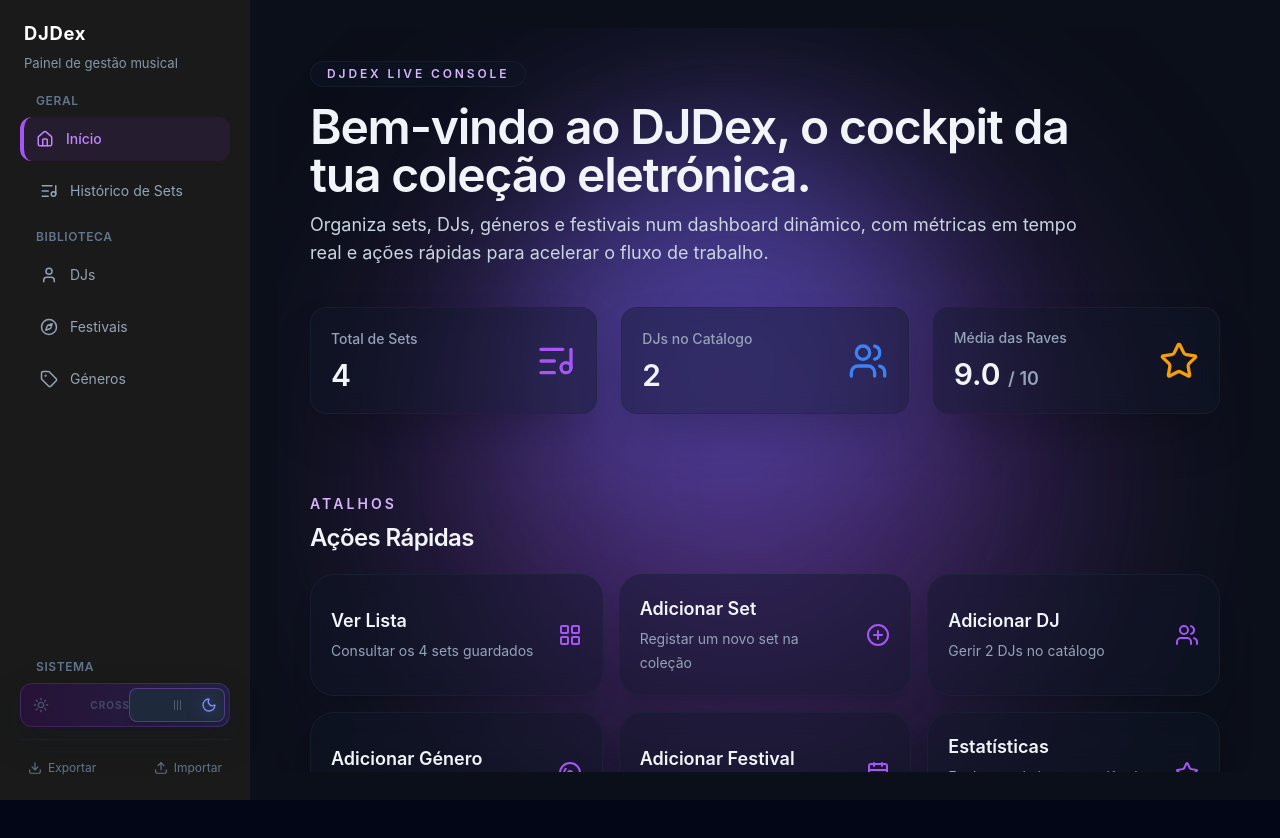
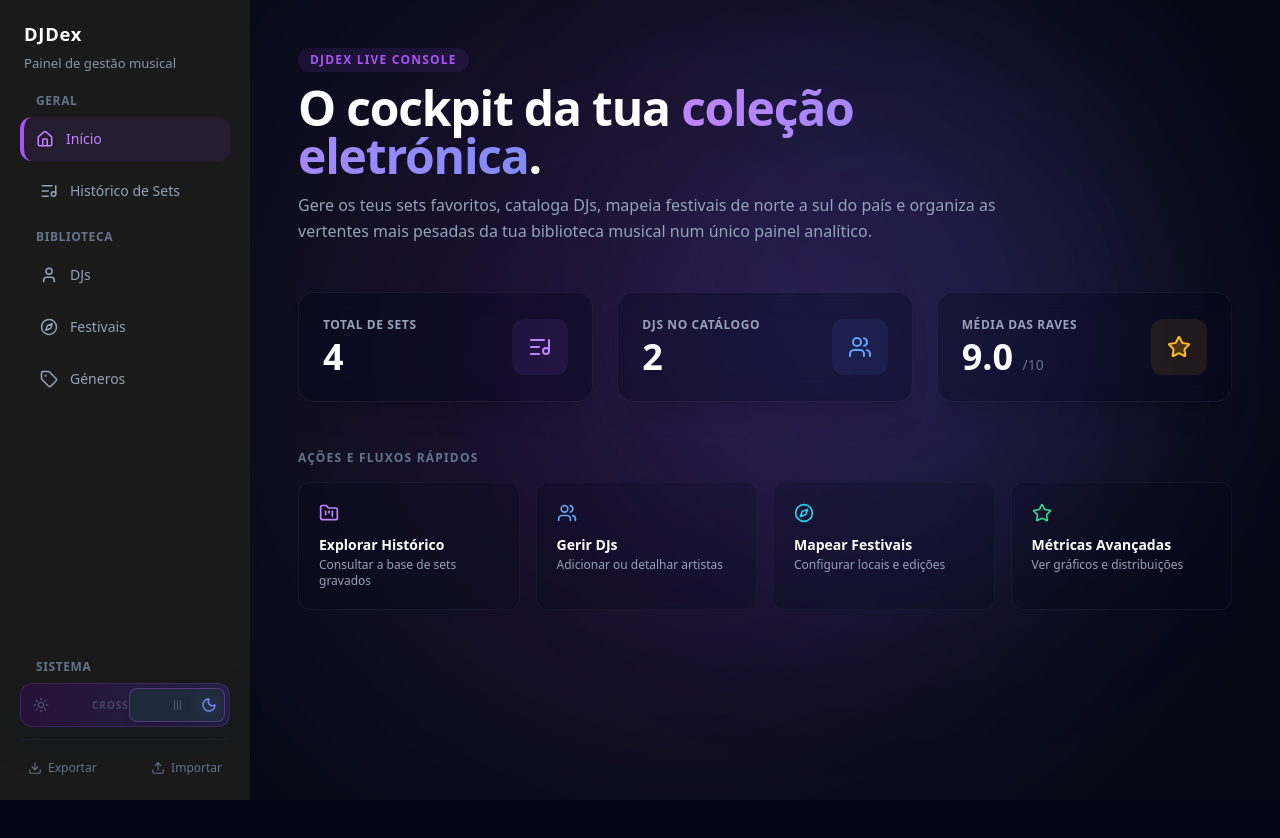
Before and after one commit to opaulosilva233/DJDex, a React (Vite) app: page / in a window 1280 px wide. Shown: the top 838 px of the page. Built offline with nearby package versions, Linux system fonts and the light colour scheme.

Commit message:
feat: enhance Home component layout and styling; improve visual hierarchy and user interaction elements for better user experience

```diff
--- a/src/App.jsx
+++ b/src/App.jsx
@@ -226,7 +226,7 @@ export default function App() {
 
   return (
     <BrowserRouter>
-      <div className="h-screen w-screen overflow-hidden flex bg-[#0b0f19]">
+      <div className="h-screen w-screen overflow-hidden flex bg-[#060913] font-sans antialiased">
         <Navbar
           generos={generos}
           djs={djs}
@@ -237,11 +237,10 @@ export default function App() {
           toggleDarkMode={toggleDarkMode}
         />
 
-        <div className="app-main flex-1 h-full relative flex flex-col min-w-0">
         <div className="flex-1 h-full overflow-y-auto relative bg-transparent">
           <div className="absolute inset-0 pointer-events-none overflow-hidden z-0">
-              <div className="absolute top-[10%] left-[5%] w-[450px] h-[450px] bg-purple-600/30 dark:bg-purple-500/35 rounded-full blur-[90px] animate-aurora-1" />
-              <div className="absolute bottom-[15%] right-[10%] w-[500px] h-[500px] bg-cyan-600/25 dark:bg-indigo-500/35 rounded-full blur-[100px] animate-aurora-2" />
+            <div className="absolute top-[-10%] left-[-5%] w-[600px] h-[600px] bg-purple-600/20 dark:bg-purple-500/15 rounded-full blur-[110px] animate-aurora-1" />
+            <div className="absolute bottom-[10%] right-[-10%] w-[650px] h-[650px] bg-cyan-600/20 dark:bg-indigo-500/15 rounded-full blur-[130px] animate-aurora-2" />
           </div>
 
           <div className="relative z-10 w-full min-h-full">
@@ -388,7 +387,6 @@ export default function App() {
           </div>
         </div>
       </div>
-      </div>
     </BrowserRouter>
   )
 }
--- a/src/pages/Home.jsx
+++ b/src/pages/Home.jsx
@@ -1,133 +1,125 @@
+import React from 'react'
 import { useNavigate } from 'react-router-dom'
-import { CalendarPlus, Disc3, LayoutGrid, ListMusic, PlusCircle, Star, Users } from 'lucide-react'
+import { ListMusic, Users, Star, Compass, FolderKanban } from 'lucide-react'
 
-export default function Home({ generos = [], sets = [], djs = [], festivais = [] }) {
+export default function Home({ sets = [], djs = [], festivais = [], generos = [] }) {
   const navigate = useNavigate()
-	const totalSets = sets.length
-	const totalDjs = djs.length
-	const totalFestivais = festivais.length
-	const totalGeneros = generos.length
-	const averageRating =
-		sets.length > 0
-			? sets.reduce((sum, set) => sum + (Number(set.avaliacao) || 0), 0) / sets.length
-			: 0
 
-	const quickActions = [
-		{
-			label: 'Ver Lista',
-			description: `Consultar os ${totalSets} sets guardados`,
-			icon: LayoutGrid,
-			onClick: () => navigate('/lista'),
-		},
-		{
-			label: 'Adicionar Set',
-			description: 'Registar um novo set na coleção',
-			icon: PlusCircle,
-			onClick: () => navigate('/adicionar'),
-		},
-		{
-			label: 'Adicionar DJ',
-			description: `Gerir ${totalDjs} DJs no catálogo`,
-			icon: Users,
-			onClick: () => navigate('/djs/adicionar'),
-		},
-		{
-			label: 'Adicionar Género',
-			description: `Gerir ${totalGeneros} géneros musicais`,
-			icon: Disc3,
-			onClick: () => navigate('/generos/adicionar'),
-		},
-		{
-			label: 'Adicionar Festival',
-			description: `Gerir ${totalFestivais} festivais no sistema`,
-			icon: CalendarPlus,
-			onClick: () => navigate('/festivais/adicionar'),
-		},
-		{
-			label: 'Estatísticas',
-			description: 'Explorar métricas e tendências do catálogo',
-			icon: Star,
-			onClick: () => navigate('/estatisticas'),
-		},
-	]
+  // Cálculo da média de avaliações
+  const mediaAvaliacao = sets.length > 0
+    ? (sets.reduce((acc, curr) => acc + Number(curr.avaliacao || 0), 0) / sets.length).toFixed(1)
+    : '0.0'
 
   return (
-		<div className="w-full p-8 flex flex-col gap-8">
+    <div className="w-full p-8 md:p-12 flex flex-col gap-12">
 
-			<div className="relative z-10 mx-auto flex w-full max-w-7xl flex-1 flex-col gap-10 text-slate-900 dark:text-slate-100">
-				<section className="space-y-4">
-					<p className="inline-flex items-center rounded-full border border-slate-200/50 bg-white/5 px-4 py-1 text-xs font-semibold uppercase tracking-[0.24em] text-purple-700 backdrop-blur-md shadow-xl dark:border-slate-800/50 dark:bg-slate-900/40 dark:text-purple-300 dark:shadow-2xl">
-						DJDex live console
-					</p>
-					<div className="max-w-3xl space-y-3">
-						<h1 className="text-4xl font-semibold tracking-tight sm:text-5xl">
-							Bem-vindo ao DJDex, o cockpit da tua coleção eletrónica.
+      {/* Cabeçalho de Alto Impacto */}
+      <div className="flex flex-col gap-3 max-w-3xl">
+        <span className="text-xs font-bold uppercase tracking-widest text-purple-500 bg-purple-500/10 px-3 py-1 rounded-full w-fit">
+          DJDex Live Console
+        </span>
+        <h1 className="text-4xl md:text-5xl font-black tracking-tight text-slate-900 dark:text-white leading-none">
+          O cockpit da tua <span className="bg-clip-text text-transparent bg-gradient-to-r from-purple-400 to-indigo-400">coleção eletrónica</span>.
         </h1>
-						<p className="text-base leading-7 text-slate-600 dark:text-slate-300 sm:text-lg">
-							Organiza sets, DJs, géneros e festivais num dashboard dinâmico, com métricas em tempo real e
-							ações rápidas para acelerar o fluxo de trabalho.
+        <p className="text-base text-slate-500 dark:text-slate-400 font-normal leading-relaxed">
+          Gere os teus sets favoritos, cataloga DJs, mapeia festivais de norte a sul do país e organiza as vertentes mais pesadas da tua biblioteca musical num único painel analítico.
         </p>
       </div>
-				</section>
 
-				<section className="grid grid-cols-1 gap-6 mb-10 md:grid-cols-3">
-					<div className="flex items-center justify-between rounded-2xl border border-slate-200/50 bg-white/5 p-5 shadow-xl backdrop-blur-md dark:border-slate-800/50 dark:bg-slate-900/40 dark:shadow-2xl">
-						<div>
-							<p className="text-sm font-medium text-slate-500 dark:text-slate-400">Total de Sets</p>
-							<p className="mt-2 text-3xl font-semibold">{totalSets}</p>
+      {/* Grelha de Métricas (Morfismo Premium) */}
+      <div className="grid grid-cols-1 md:grid-cols-3 gap-6">
+        {/* Total Sets */}
+        <div className="bg-white/40 dark:bg-slate-950/30 backdrop-blur-md border border-slate-200/50 dark:border-white/5 p-6 rounded-2xl flex items-center justify-between shadow-xl transition-all hover:border-purple-500/30 group">
+          <div className="flex flex-col gap-1">
+            <span className="text-xs font-semibold text-slate-400 uppercase tracking-wider">Total de Sets</span>
+            <span className="text-4xl font-black text-slate-900 dark:text-white">{sets.length}</span>
           </div>
-						<ListMusic className="h-10 w-10 text-purple-500" />
-					</div>
-
-					<div className="flex items-center justify-between rounded-2xl border border-slate-200/50 bg-white/5 p-5 shadow-xl backdrop-blur-md dark:border-slate-800/50 dark:bg-slate-900/40 dark:shadow-2xl">
-						<div>
-							<p className="text-sm font-medium text-slate-500 dark:text-slate-400">DJs no Catálogo</p>
-							<p className="mt-2 text-3xl font-semibold">{totalDjs}</p>
-						</div>
-						<Users className="h-10 w-10 text-blue-500" />
-					</div>
-
-					<div className="flex items-center justify-between rounded-2xl border border-slate-200/50 bg-white/5 p-5 shadow-xl backdrop-blur-md dark:border-slate-800/50 dark:bg-slate-900/40 dark:shadow-2xl">
-						<div>
-							<p className="text-sm font-medium text-slate-500 dark:text-slate-400">Média das Raves</p>
-							<p className="mt-2 text-3xl font-semibold">
-								{averageRating.toFixed(1)} <span className="text-lg text-slate-500 dark:text-slate-400">/ 10</span>
-							</p>
-						</div>
-						<Star className="h-10 w-10 text-amber-500" />
-					</div>
-				</section>
-
-				<section className="space-y-5">
-					<div className="flex items-end justify-between gap-4">
-						<div>
-							<p className="text-sm font-semibold uppercase tracking-[0.22em] text-purple-600 dark:text-purple-300">
-								Atalhos
-							</p>
-							<h2 className="mt-2 text-2xl font-semibold tracking-tight">Ações Rápidas</h2>
+          <div className="p-4 rounded-xl bg-purple-500/10 text-purple-400 group-hover:scale-110 transition-transform">
+            <ListMusic size={24} />
           </div>
         </div>
 
-					<div className="grid grid-cols-1 gap-4 sm:grid-cols-2 xl:grid-cols-3">
-						{quickActions.map(({ label, description, icon: Icon, onClick }) => (
+        {/* DJs Catalogados */}
+        <div className="bg-white/40 dark:bg-slate-950/30 backdrop-blur-md border border-slate-200/50 dark:border-white/5 p-6 rounded-2xl flex items-center justify-between shadow-xl transition-all hover:border-blue-500/30 group">
+          <div className="flex flex-col gap-1">
+            <span className="text-xs font-semibold text-slate-400 uppercase tracking-wider">DJs no Catálogo</span>
+            <span className="text-4xl font-black text-slate-900 dark:text-white">{djs.length}</span>
+          </div>
+          <div className="p-4 rounded-xl bg-blue-500/10 text-blue-400 group-hover:scale-110 transition-transform">
+            <Users size={24} />
+          </div>
+        </div>
+
+        {/* Média de Avaliações */}
+        <div className="bg-white/40 dark:bg-slate-950/30 backdrop-blur-md border border-slate-200/50 dark:border-white/5 p-6 rounded-2xl flex items-center justify-between shadow-xl transition-all hover:border-amber-500/30 group">
+          <div className="flex flex-col gap-1">
+            <span className="text-xs font-semibold text-slate-400 uppercase tracking-wider">Média das Raves</span>
+            <span className="text-4xl font-black text-slate-900 dark:text-white">
+              {mediaAvaliacao} <span className="text-sm font-normal text-slate-500">/10</span>
+            </span>
+          </div>
+          <div className="p-4 rounded-xl bg-amber-500/10 text-amber-400 group-hover:scale-110 transition-transform">
+            <Star size={24} className="fill-amber-500/20" />
+          </div>
+        </div>
+      </div>
+
+      {/* Secção de Atalhos e Fluxos de Trabalho */}
+      <div className="flex flex-col gap-4">
+        <h2 className="text-xs font-bold uppercase tracking-widest text-slate-400 dark:text-slate-500">
+          Ações e Fluxos Rápidos
+        </h2>
+        <div className="grid grid-cols-1 sm:grid-cols-2 lg:grid-cols-4 gap-4">
+          {/* Botão Ver Histórico */}
           <button
-								key={label}
-								type="button"
-								onClick={onClick}
-								className="group flex w-full items-center justify-between gap-4 rounded-3xl border border-slate-200/50 bg-white/5 px-5 py-5 text-left shadow-xl backdrop-blur-md transition-all duration-300 hover:-translate-y-1 hover:border-slate-200/70 hover:bg-white/10 hover:shadow-2xl dark:border-slate-800/50 dark:bg-slate-900/40 dark:hover:border-slate-700/80 dark:hover:bg-slate-900/55"
+            onClick={() => navigate('/lista')}
+            className="flex flex-col gap-3 p-5 rounded-xl text-left bg-slate-950/20 hover:bg-purple-600/10 border border-slate-800/40 hover:border-purple-500/40 transition-all duration-300 group hover:-translate-y-1"
           >
-								<div className="space-y-1">
-									<p className="text-lg font-semibold">{label}</p>
-									<p className="text-sm leading-6 text-slate-500 transition-colors group-hover:text-slate-700 dark:text-slate-400 dark:group-hover:text-slate-200">
-										{description}
-									</p>
+            <FolderKanban className="text-purple-400" size={20} />
+            <div className="flex flex-col">
+              <span className="text-sm font-bold text-slate-900 dark:text-white">Explorar Histórico</span>
+              <span className="text-xs text-slate-500 dark:text-slate-400 mt-0.5">Consultar a base de sets gravados</span>
             </div>
-								<Icon className="h-6 w-6 shrink-0 text-purple-500 transition-all duration-300 group-hover:scale-110 group-hover:text-purple-700 dark:group-hover:text-purple-300" />
           </button>
-						))}
+
+          {/* Botão Gerir DJs */}
+          <button
+            onClick={() => navigate('/djs')}
+            className="flex flex-col gap-3 p-5 rounded-xl text-left bg-slate-950/20 hover:bg-blue-600/10 border border-slate-800/40 hover:border-blue-500/40 transition-all duration-300 group hover:-translate-y-1"
+          >
+            <Users className="text-blue-400" size={20} />
+            <div className="flex flex-col">
+              <span className="text-sm font-bold text-slate-900 dark:text-white">Gerir DJs</span>
+              <span className="text-xs text-slate-500 dark:text-slate-400 mt-0.5">Adicionar ou detalhar artistas</span>
             </div>
-				</section>
+          </button>
+
+          {/* Botão Gerir Festivais */}
+          <button
+            onClick={() => navigate('/festivais')}
+            className="flex flex-col gap-3 p-5 rounded-xl text-left bg-slate-950/20 hover:bg-cyan-600/10 border border-slate-800/40 hover:border-cyan-500/40 transition-all duration-300 group hover:-translate-y-1"
+          >
+            <Compass className="text-cyan-400" size={20} />
+            <div className="flex flex-col">
+              <span className="text-sm font-bold text-slate-900 dark:text-white">Mapear Festivais</span>
+              <span className="text-xs text-slate-500 dark:text-slate-400 mt-0.5">Configurar locais e edições</span>
             </div>
+          </button>
+
+          {/* Botão Gerir Estatísticas */}
+          <button
+            onClick={() => navigate('/estatisticas')}
+            className="flex flex-col gap-3 p-5 rounded-xl text-left bg-slate-950/20 hover:bg-emerald-600/10 border border-slate-800/40 hover:border-emerald-500/40 transition-all duration-300 group hover:-translate-y-1"
+          >
+            <Star className="text-emerald-400" size={20} />
+            <div className="flex flex-col">
+              <span className="text-sm font-bold text-slate-900 dark:text-white">Métricas Avançadas</span>
+              <span className="text-xs text-slate-500 dark:text-slate-400 mt-0.5">Ver gráficos e distribuições</span>
+            </div>
+          </button>
+        </div>
+      </div>
+
     </div>
   )
 }
```
Lines whose indentation alone changed are shown as unchanged.
